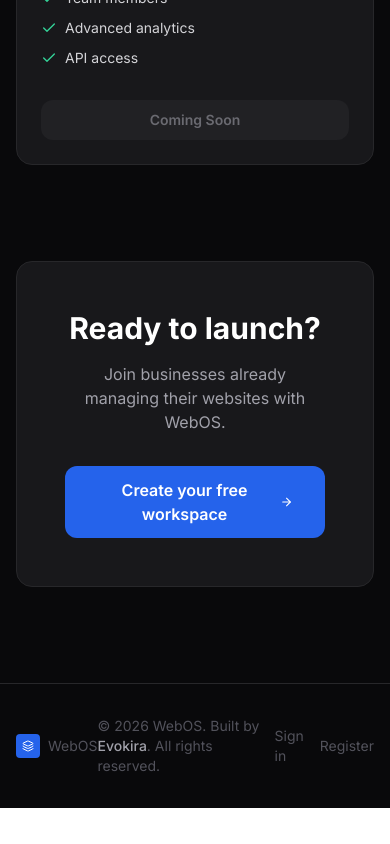
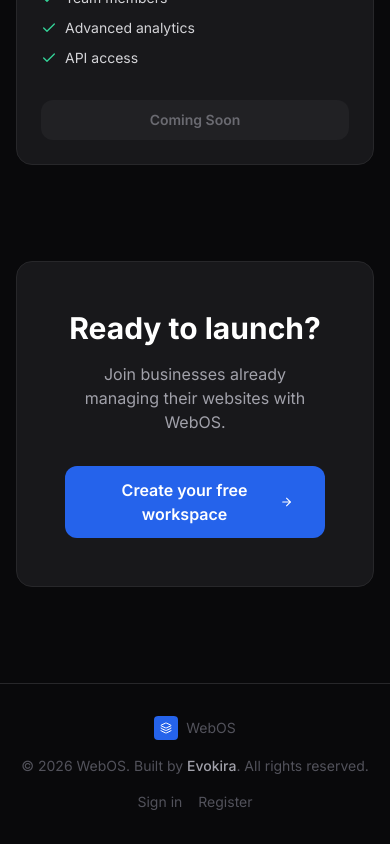
Before and after one commit to Lucypher666/webOS, a Next.js app: page /home in a window 390 px wide. Shown: the part 3856-4700 px from the top of the page. Before the commit the page ends 4664 px from the top, so only its background shows below. Built offline with nearby package versions, Linux system fonts and the light colour scheme.

Commit message:
fix: make landing page footer responsive on mobile

```diff
--- a/src/app/(landing)/home/page.tsx
+++ b/src/app/(landing)/home/page.tsx
@@ -199,14 +199,14 @@ export default function LandingPage() {
 
       {/* Footer */}
       <footer className="border-t border-zinc-800 py-8">
-        <div className="max-w-6xl mx-auto px-4 flex items-center justify-between text-sm text-zinc-600">
+        <div className="max-w-6xl mx-auto px-4 flex flex-col md:flex-row items-center justify-between gap-4 text-sm text-zinc-600">
           <div className="flex items-center gap-2">
             <div className="w-6 h-6 bg-blue-600 rounded flex items-center justify-center">
               <Layers className="w-3 h-3 text-white" />
             </div>
             <span>WebOS</span>
           </div>
-          <p>© {new Date().getFullYear()} WebOS. Built by <a href="https://evokira.in" target="_blank" rel="noopener noreferrer" className="text-zinc-400 font-medium hover:text-white transition-colors">Evokira</a>. All rights reserved.</p>
+          <p className="text-center">© {new Date().getFullYear()} WebOS. Built by <a href="https://evokira.in" target="_blank" rel="noopener noreferrer" className="text-zinc-400 font-medium hover:text-white transition-colors">Evokira</a>. All rights reserved.</p>
           <div className="flex items-center gap-4">
             <Link href="/login" className="hover:text-zinc-400 transition-colors">Sign in</Link>
             <Link href="/register" className="hover:text-zinc-400 transition-colors">Register</Link>
```
